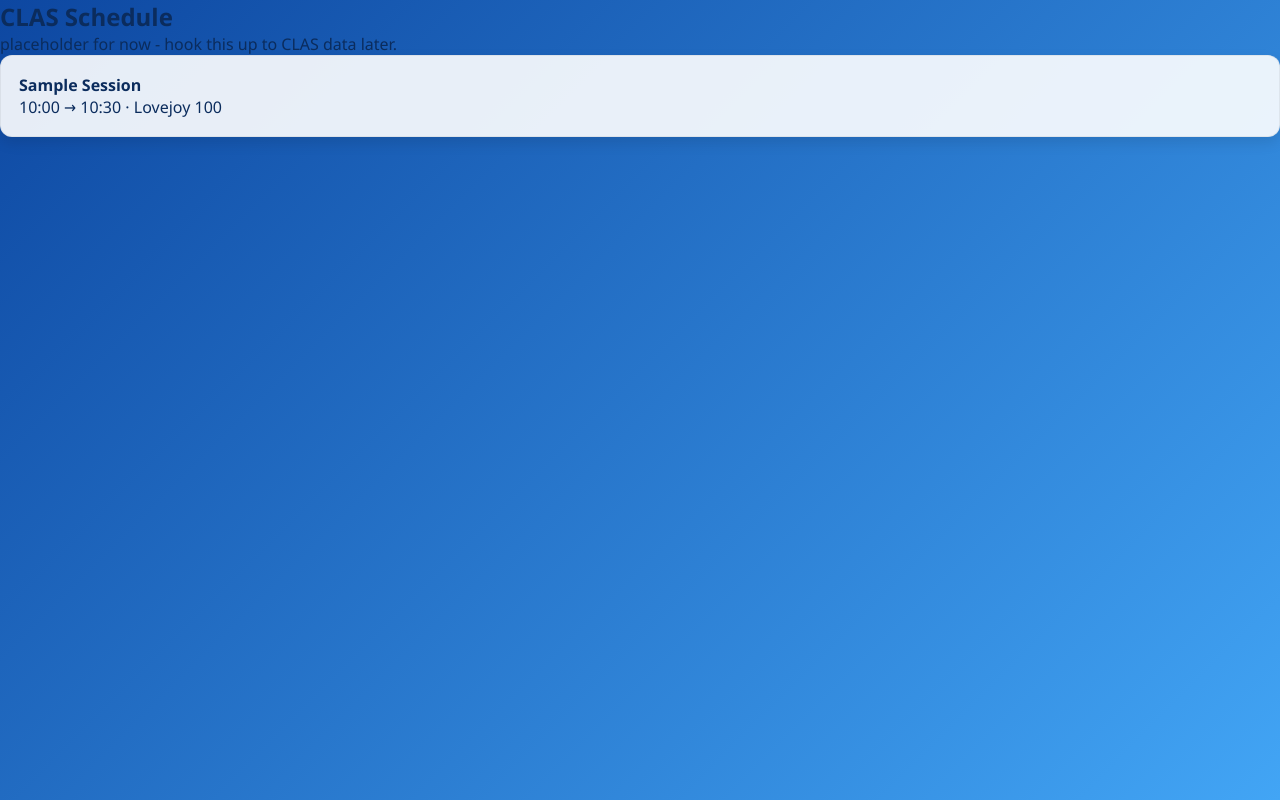
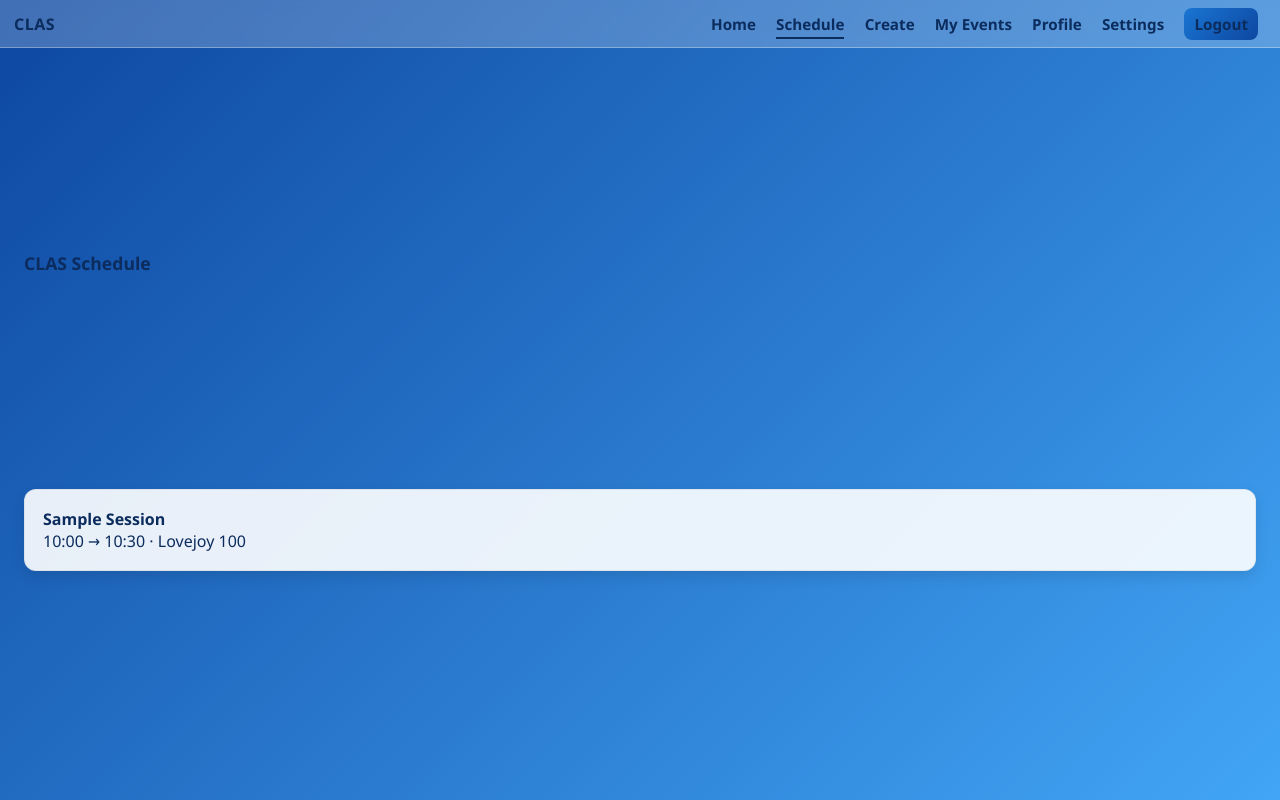
Before and after one commit to NotSMX/Group-Sprint-3-Flask-App, a Flask app: page /schedule in a window 1280 px wide. Run offline with Flask 3, Linux system fonts and the light colour scheme; a user stored in the database is signed in.

Commit message:
updated schedule page shell

```diff
--- a/templates/schedule.html
+++ b/templates/schedule.html
@@ -1,15 +1,30 @@
 <!DOCTYPE html>
 <html lang="en">
 <head>
-  <meta charset="UTF-8">
+  <meta charset="UTF-8" />
   <title>Schedule | CLAS</title>
-  <link rel="stylesheet" href="{{ url_for('static', filename='style.css') }}">
+  <link rel="stylesheet" href="{{ url_for('static', filename='style.css') }}" />
 </head>
 <body>
-  <div class="container">
-    <h2>CLAS Schedule</h2>
-    <p>placeholder for now - hook this up to CLAS data later.</p>
-    <div class="card"><b>Sample Session</b><br>10:00 → 10:30 · Lovejoy 100</div>
-  </div>
+  <header class="topbar">
+    <div class="brand">CLAS</div>
+    <nav class="nav">
+      <a href="{{ url_for('main.home') }}">Home</a>
+      <a class="active" href="{{ url_for('main.schedule') }}">Schedule</a>
+      <a href="{{ url_for('events.eventcreate') }}">Create</a>
+      <a href="{{ url_for('events.eventlist') }}">My Events</a>
+      <a href="{{ url_for('main.profile') }}">Profile</a>
+      <a href="{{ url_for('main.settings') }}">Settings</a>
+      <a class="btn-small" href="{{ url_for('main.logout') }}">Logout</a>
+    </nav>
+  </header>
+
+  <main class="shell">
+    <h2 class="section-title">CLAS Schedule</h2>
+    <div class="card">
+      <b>Sample Session</b><br>
+      10:00 → 10:30 · Lovejoy 100
+    </div>
+  </main>
 </body>
 </html>
```
